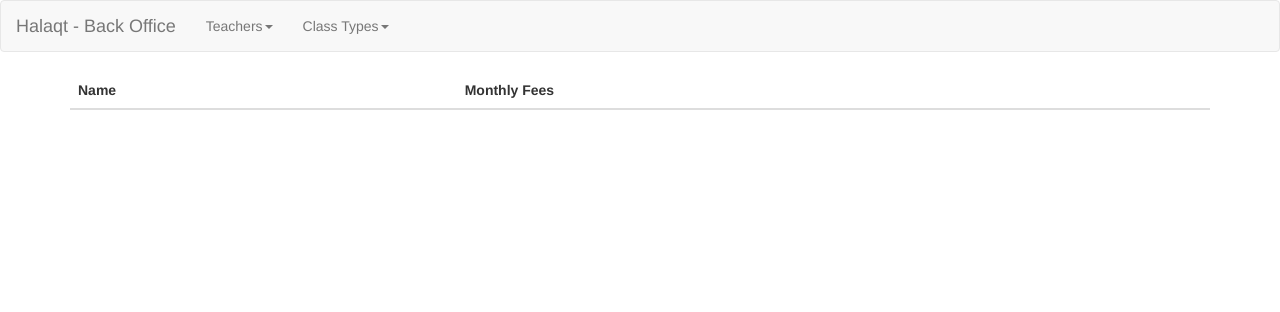
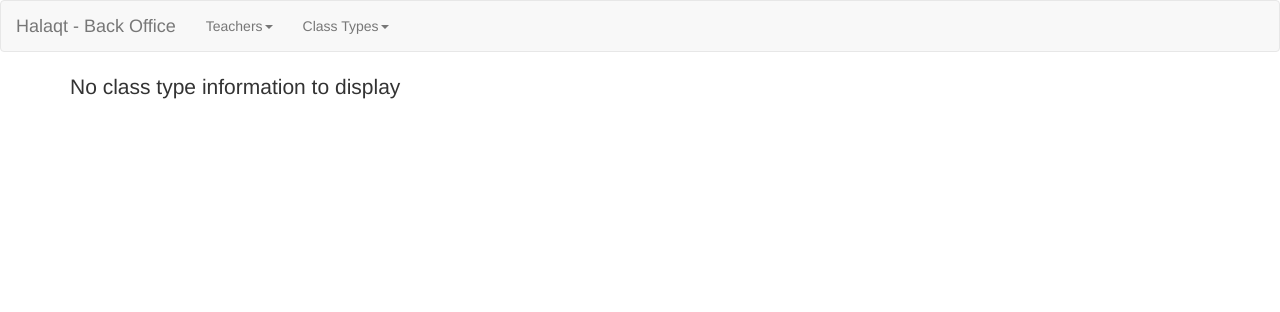
Before and after one commit to EmadMokhtar/halaqat, a Django app: page /back_office/class-type/ in a window 1280 px wide. Shown: the top 312 px of the page. Run offline with Django 3.2, Linux system fonts and the light colour scheme; data that the repository does not hold is empty; some libraries are stand-ins or nearby versions.

Commit message:
Display empty data message

```diff
--- a/templates/back_office/class_type_list.html
+++ b/templates/back_office/class_type_list.html
@@ -5,6 +5,7 @@
 {% endblock %}
 
 {% block container %}
+    {% if class_types %}
         <table class="table table-hover">
             <thead>
             <tr>
@@ -25,4 +26,8 @@
 
             </tbody>
         </table>
+    {% else %}
+        <p class="lead">No class type information to display</p>
+    {% endif %}
+
 {% endblock %}
--- a/templates/back_office/teacher_list.html
+++ b/templates/back_office/teacher_list.html
@@ -5,6 +5,7 @@
 {% endblock %}
 
 {% block container %}
+    {% if teachers %}
         <table class="table table-hover">
             <thead>
             <tr>
@@ -33,4 +34,7 @@
 
             </tbody>
         </table>
+    {% else %}
+        <p class="lead">No teacher information to display</p>
+    {% endif %}
 {% endblock %}
```
Lines whose indentation alone changed are shown as unchanged.
